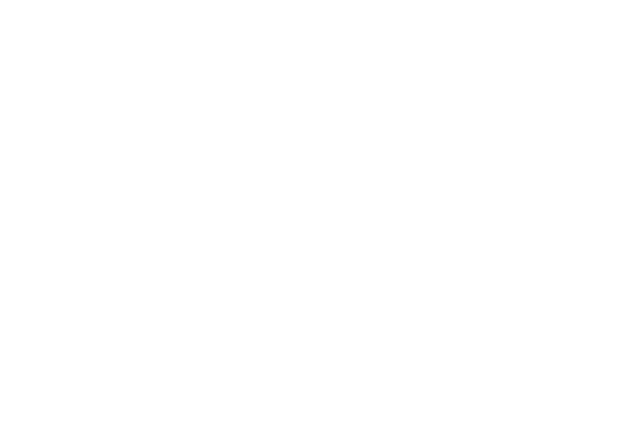
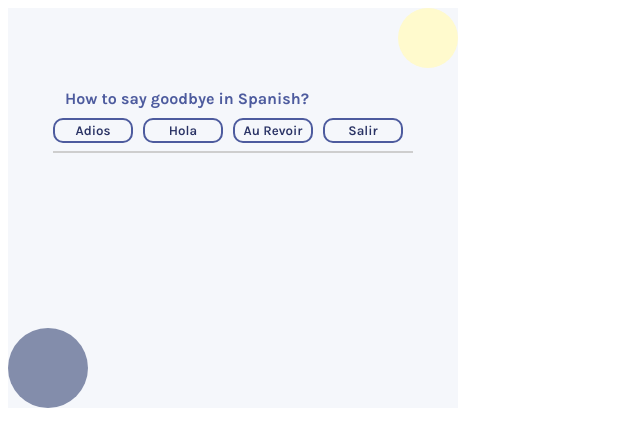
Before and after one commit to Cat-Roller/Quizzle, a React app: page / in a window 1280 px wide. Both pictures are taken after a click on the button "Start Quiz". Shown: the top 446 px of the page, without its empty margins (0-640 px from the left). Built offline with nearby package versions, Linux system fonts and the light colour scheme.

Commit message:
Question_Component

```diff
--- a/src/App.js
+++ b/src/App.js
@@ -1,13 +1,18 @@
 import React from "react";
 import "./style.css"
-import Quiz from "./components/Game";
+import Question from "./components/Question";
 import StartingPage from "./components/StartPage";
 
 export default function App(){
     const [startQuiz, setStartQuiz] = React.useState(false)
     return(
-        <div>
-         {startQuiz ? <Quiz/> : <StartingPage setStartQuiz={setStartQuiz}/>}
+        <div  className="Base">
+         <div className="yellowBubble"></div>
+         {startQuiz ? <Question question="How to say goodbye in Spanish?"
+         answer2="Hola" answer1="Adios"
+         answer3="Au Revoir" answer4="Salir" />
+         : <StartingPage setStartQuiz={setStartQuiz}/>}
+         <div className="blueBubble"></div>
         </div>
     )
 }
--- /dev/null
+++ b/src/components/Question.js
@@ -0,0 +1,18 @@
+import React from "react";
+
+export default function Question(props)
+{
+
+    return(
+        <div className="question">
+            <h4 className="ask">{props.question}</h4>
+            <div className="answers">
+                <button className="answer">{props.answer1}</button>
+                <button className="answer">{props.answer2}</button>
+                <button className="answer">{props.answer3}</button>
+                <button className="answer">{props.answer4}</button>
+            </div>
+            <hr className="solidHr"/>
+        </div>
+    )
+}
--- a/src/components/StartPage.js
+++ b/src/components/StartPage.js
@@ -7,12 +7,10 @@
     props.setStartQuiz(true)
     }
     return(
-        <div className="StartPage">
-            <div className="yellowBubble"></div>
+        <div className="StartMenu">
             <h2 className="startTitle">Quizzle</h2>
             <h5 className="startText">Question number one is...</h5>
             <button className="StartButton" onClick={startQuiz}>Start Quiz</button>
-            <div className="blueBubble"></div>
         </div>
     )
 }
--- a/src/style.css
+++ b/src/style.css
@@ -11,7 +11,7 @@
     width: 400px;
     height: 400px;
 }
-.StartPage{
+.Base{
     background-color: #F5F7FB;
     width: 450px;
     height: 400px;
@@ -21,6 +21,12 @@
 
 }
 
+.StartMenu
+{
+    display: flex;
+    flex-direction: column;
+    align-items: center;
+}
 .startText{
     margin-top: 0px;
     margin-bottom: 10px;
@@ -58,3 +64,27 @@
     margin-right: auto;
     margin-top: auto;
 }
+
+.answer{
+    color: #293264;
+    background-color: #F5F7FB;
+    border-style: solid;
+    border-width: 2px;
+    border-color: #4D5B9E;
+    border-radius: 10px;
+    margin-right: 10px;
+    width: 80px;
+    height: 25px;
+}
+
+.ask{
+    margin-bottom: 10px;
+    margin-left: 12px;
+    color: #4D5B9E;
+}
+
+.solidHr{
+    background-color: rgb(144, 144, 144);
+    border-style: solid;
+    border-color: rgb(206, 206, 206);
+}
```
Also changed, not shown: src/components/Game.js (deleted, +0 -10 lines).
